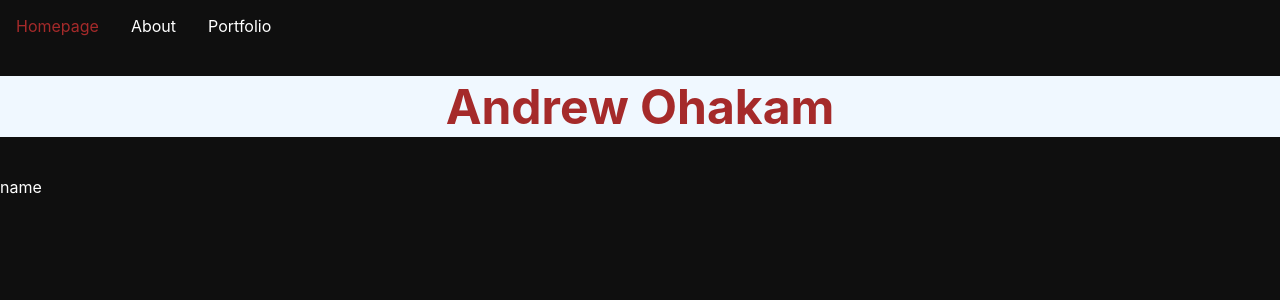
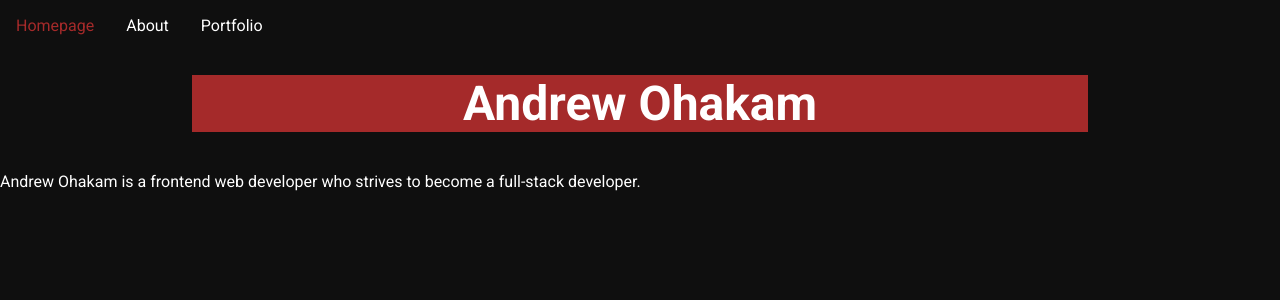
Before and after one commit to andlas98/p0rtf0li0, a React (Create React App) app: page / in a window 1280 px wide. Shown: the top 300 px of the page. Built offline with nearby package versions, Linux system fonts and the light colour scheme.

Commit message:
Edited README, added Roboto font to project

```diff
--- a/public/index.html
+++ b/public/index.html
@@ -4,10 +4,12 @@
     <meta charset="utf-8" />
     <link rel="icon" href="%PUBLIC_URL%/favicon.ico" />
     <meta name="viewport" content="width=device-width, initial-scale=1" />
+    <link rel="preconnect" href="https://fonts.gstatic.com">
+    <link href="https://fonts.googleapis.com/css2?family=Roboto:ital,wght@0,400;0,700;1,400;1,700&display=swap" rel="stylesheet">
     <meta name="theme-color" content="#000000" />
     <meta
       name="description"
-      content="Web site created using create-react-app"
+      content="Andrew Ohakam is a frontend web developer who aims to become full-stack"
     />
     <link rel="apple-touch-icon" href="%PUBLIC_URL%/logo192.png" />
     <!--
@@ -24,10 +26,9 @@
       work correctly both with client-side routing and a non-root public URL.
       Learn how to configure a non-root public URL by running `npm run build`.
     -->
-    <title>React App</title>
+    <title>Andrew Ohakam</title>
   </head>
   <body>
-    <noscript>You need to enable JavaScript to run this app.</noscript>
     <div id="root"></div>
     <!--
       This HTML file is a template.
--- a/src/App.css
+++ b/src/App.css
@@ -4,6 +4,7 @@ body{
   background: rgb(15, 15, 15);
   height: 100vh;
   color: #fff;
+  font-family: Roboto;
 }
 
 .navBar{
@@ -35,13 +36,14 @@ li a:hover{
 .heading{
   text-align: center;
   font-size: 3rem;
-  color: #fff;
+  background: rgb(165, 42, 42);
+  margin-left: auto;
+  margin-right: auto;
+  width: 70vw;
 }
 
 .andrew {
-  background-color: aliceblue ;
-  border: 1px solid aliceblue;
-  color: rgb(165, 42, 42);
+
 }
 
 .about-paragraph {
--- a/src/App.js
+++ b/src/App.js
@@ -47,7 +47,10 @@ function Home() {
   return (
   <div>
     <h2 className="heading andrew">Andrew Ohakam</h2>
-    <p>name</p>
+    <div>
+      Andrew Ohakam is a frontend web developer who strives to become a full-stack developer.
+    </div>
+
   </div>);
 }
 
```
Also changed, not shown: 1 other file (tests, documents, lock files or other folders).
